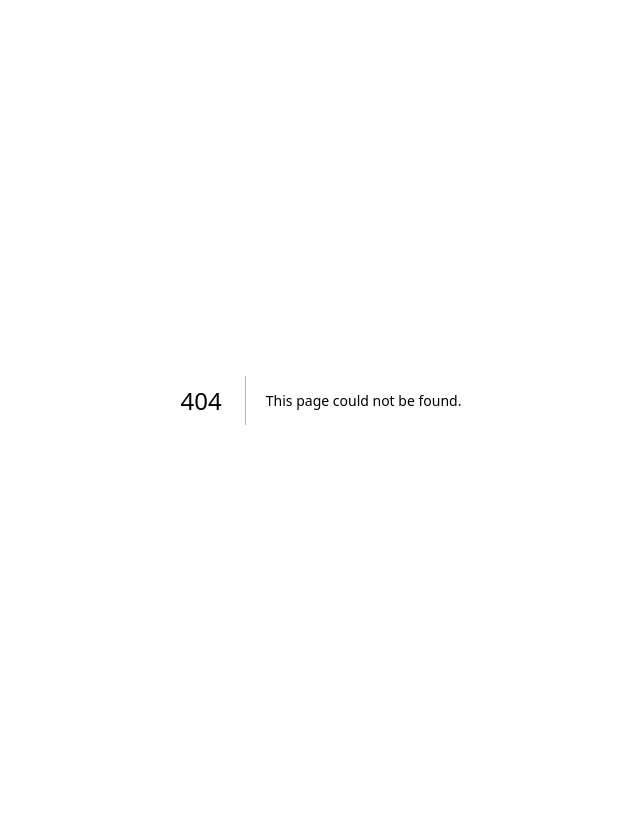
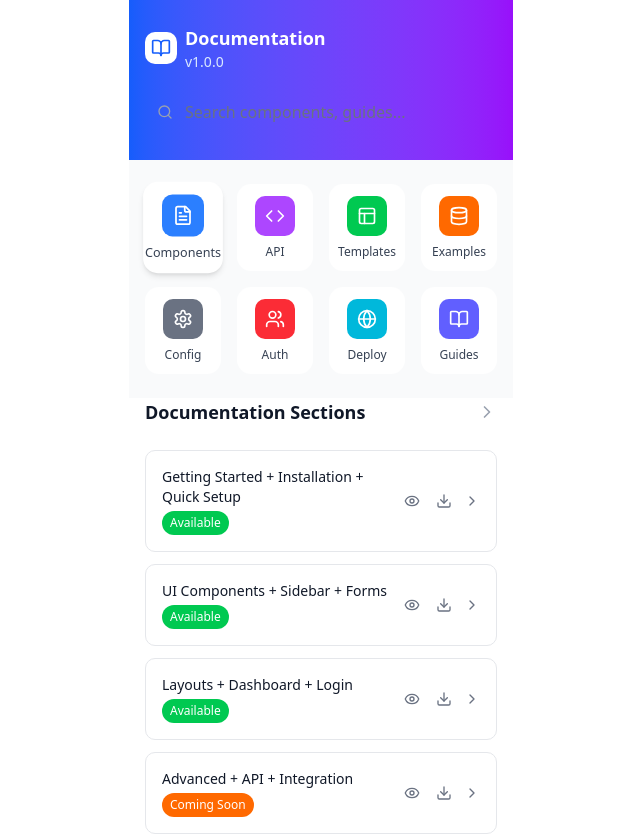
Before and after one commit to informaticadiaz/libreriadecomponentes, a Next.js app: page /comp in a window 1280 px wide. Before the commit this address had no page. Shown: the top 835 px of the page, without its empty margins (319-959 px from the left). Before the commit the page ends 800 px from the top, so only its background shows below. Built offline with nearby package versions, Linux system fonts and the light colour scheme.

Commit message:
feature: new component

```diff
--- /dev/null
+++ b/app/(maq)/comp/page.tsx
@@ -0,0 +1,7 @@
+import DocumentationMobileUI from "@/components/maq/DocumentationMobileUI";
+
+export default function page() {
+  return (
+    <DocumentationMobileUI />
+  )
+}
--- /dev/null
+++ b/components/maq/DocumentationMobileUI.tsx
@@ -0,0 +1,254 @@
+"use client";
+import React, { useState } from 'react';
+import {
+  Search,
+  FileText,
+  Code,
+  Layout,
+  Database,
+  Settings,
+  Users,
+  Globe,
+  BookOpen,
+  ChevronDown,
+  ChevronRight,
+  Eye,
+  Download,
+  LucideIcon
+} from 'lucide-react';
+
+interface QuickAction {
+  icon: LucideIcon;
+  label: string;
+  key: TabKey;
+  color: string;
+}
+
+interface DocumentSection {
+  id: string;
+  title: string;
+  status: 'available' | 'coming-soon' | 'beta';
+  statusColor: string;
+  items: string[];
+}
+
+interface ExpandedSections {
+  [key: string]: boolean;
+}
+
+type TabKey = 'components' | 'api' | 'templates' | 'examples' | 'config' | 'auth' | 'deploy' | 'guides';
+
+interface DocumentationMobileUIProps {
+  className?: string;
+}
+
+const DocumentationMobileUI: React.FC<DocumentationMobileUIProps> = ({ className = '' }) => {
+  const [expandedSections, setExpandedSections] = useState<ExpandedSections>({});
+  const [activeTab, setActiveTab] = useState<TabKey>('components');
+
+  const toggleSection = (sectionId: string): void => {
+    setExpandedSections(prev => ({
+      ...prev,
+      [sectionId]: !prev[sectionId]
+    }));
+  };
+
+  const handleTabClick = (tabKey: TabKey): void => {
+    setActiveTab(tabKey);
+  };
+
+  const quickActions: QuickAction[] = [
+    { icon: FileText, label: 'Components', key: 'components' as const, color: 'bg-blue-500' },
+    { icon: Code, label: 'API', key: 'api' as const, color: 'bg-purple-500' },
+    { icon: Layout, label: 'Templates', key: 'templates' as const, color: 'bg-green-500' },
+    { icon: Database, label: 'Examples', key: 'examples' as const, color: 'bg-orange-500' },
+    { icon: Settings, label: 'Config', key: 'config' as const, color: 'bg-gray-500' },
+    { icon: Users, label: 'Auth', key: 'auth' as const, color: 'bg-red-500' },
+    { icon: Globe, label: 'Deploy', key: 'deploy' as const, color: 'bg-cyan-500' },
+    { icon: BookOpen, label: 'Guides', key: 'guides' as const, color: 'bg-indigo-500' }
+  ];
+
+  const documentSections: DocumentSection[] = [
+    {
+      id: 'getting-started',
+      title: 'Getting Started + Installation + Quick Setup',
+      status: 'available',
+      statusColor: 'bg-green-500',
+      items: ['Installation', 'Project Structure', 'First Component']
+    },
+    {
+      id: 'components',
+      title: 'UI Components + Sidebar + Forms',
+      status: 'available',
+      statusColor: 'bg-green-500',
+      items: ['Sidebar', 'Forms', 'Cards', 'Buttons']
+    },
+    {
+      id: 'layouts',
+      title: 'Layouts + Dashboard + Login',
+      status: 'available',
+      statusColor: 'bg-green-500',
+      items: ['Dashboard Layout', 'Login Forms', 'Page Templates']
+    },
+    {
+      id: 'advanced',
+      title: 'Advanced + API + Integration',
+      status: 'coming-soon',
+      statusColor: 'bg-orange-500',
+      items: ['API Reference', 'Custom Hooks', 'Integrations']
+    },
+    {
+      id: 'examples',
+      title: 'Examples + Templates + Demos',
+      status: 'beta',
+      statusColor: 'bg-blue-500',
+      items: ['Demo Projects', 'Code Examples', 'Best Practices']
+    }
+  ];
+
+  return (
+    <div className={`max-w-sm mx-auto bg-white min-h-screen ${className}`}>
+      {/* Header */}
+      <div className="relative">
+        <div className="bg-gradient-to-r from-blue-600 to-purple-600 px-4 py-6 text-white">
+          <div className="flex items-center justify-between mb-4">
+            <div className="flex items-center space-x-2">
+              <div className="w-8 h-8 bg-white rounded-lg flex items-center justify-center">
+                <BookOpen className="w-5 h-5 text-blue-600" />
+              </div>
+              <div>
+                <h1 className="font-bold text-lg">Documentation</h1>
+                <p className="text-blue-100 text-sm">v1.0.0</p>
+              </div>
+            </div>
+          </div>
+
+          {/* Search Bar */}
+          <div className="relative">
+            <Search className="absolute left-3 top-1/2 transform -translate-y-1/2 text-gray-400 w-4 h-4" />
+            <input
+              type="text"
+              placeholder="Search components, guides..."
+              className="w-full pl-10 pr-4 py-3 rounded-lg text-gray-900 placeholder-gray-500 focus:outline-none focus:ring-2 focus:ring-white"
+            />
+          </div>
+        </div>
+      </div>
+
+      {/* Quick Actions Grid */}
+      <div className="px-4 py-6 bg-gray-50">
+        <div className="grid grid-cols-4 gap-4">
+          {quickActions.map((action: QuickAction) => (
+            <button
+              key={action.key}
+              onClick={() => handleTabClick(action.key)}
+              className={`flex flex-col items-center p-3 rounded-xl transition-all ${
+                activeTab === action.key
+                  ? 'bg-white shadow-md scale-105'
+                  : 'bg-white hover:shadow-sm'
+              }`}
+            >
+              <div className={`w-10 h-10 ${action.color} rounded-lg flex items-center justify-center mb-2`}>
+                <action.icon className="w-5 h-5 text-white" />
+              </div>
+              <span className="text-xs font-medium text-gray-700 text-center leading-tight">
+                {action.label}
+              </span>
+            </button>
+          ))}
+        </div>
+      </div>
+
+      {/* Featured Section */}
+      <div className="px-4 mb-6">
+        <div className="flex items-center justify-between mb-3">
+          <h2 className="text-lg font-semibold text-gray-900">Documentation Sections</h2>
+          <ChevronRight className="w-5 h-5 text-gray-400" />
+        </div>
+      </div>
+
+      {/* Document Sections List */}
+      <div className="px-4 space-y-3">
+        {documentSections.map((section: DocumentSection) => (
+          <div key={section.id} className="bg-white rounded-lg border border-gray-200 overflow-hidden">
+            <div
+              className="w-full px-4 py-4 flex items-center justify-between hover:bg-gray-50 transition-colors cursor-pointer"
+              onClick={() => toggleSection(section.id)}
+            >
+              <div className="flex-1 text-left">
+                <h3 className="font-medium text-gray-900 text-sm mb-1">
+                  {section.title}
+                </h3>
+                <div className="flex items-center space-x-2">
+                  <span className={`inline-flex items-center px-2 py-1 rounded-full text-xs font-medium text-white ${section.statusColor}`}>
+                    {section.status === 'available' && 'Available'}
+                    {section.status === 'coming-soon' && 'Coming Soon'}
+                    {section.status === 'beta' && 'Beta'}
+                  </span>
+                </div>
+              </div>
+              <div className="flex items-center space-x-2">
+                <button
+                  className="p-1 hover:bg-gray-100 rounded"
+                  onClick={(e) => {
+                    e.stopPropagation();
+                    // Handle view action
+                  }}
+                >
+                  <Eye className="w-4 h-4 text-gray-500" />
+                </button>
+                <button
+                  className="p-1 hover:bg-gray-100 rounded"
+                  onClick={(e) => {
+                    e.stopPropagation();
+                    // Handle download action
+                  }}
+                >
+                  <Download className="w-4 h-4 text-gray-500" />
+                </button>
+                <div className="pointer-events-none">
+                  {expandedSections[section.id] ? (
+                    <ChevronDown className="w-4 h-4 text-gray-500" />
+                  ) : (
+                    <ChevronRight className="w-4 h-4 text-gray-500" />
+                  )}
+                </div>
+              </div>
+            </div>
+
+            {expandedSections[section.id] && (
+              <div className="border-t border-gray-100 px-4 py-3 bg-gray-50">
+                <div className="space-y-2">
+                  {section.items.map((item: string, index: number) => (
+                    <div key={index} className="flex items-center justify-between py-2">
+                      <span className="text-sm text-gray-600">{item}</span>
+                      <button className="text-blue-600 text-sm font-medium hover:text-blue-700">
+                        View
+                      </button>
+                    </div>
+                  ))}
+                </div>
+              </div>
+            )}
+          </div>
+        ))}
+      </div>
+
+      {/* Bottom Actions */}
+      <div className="px-4 py-6 mt-8">
+        <div className="grid grid-cols-2 gap-3">
+          <button className="bg-blue-600 text-white py-3 px-4 rounded-lg font-medium flex items-center justify-center space-x-2 hover:bg-blue-700 transition-colors">
+            <BookOpen className="w-4 h-4" />
+            <span>View Docs</span>
+          </button>
+          <button className="border border-gray-300 text-gray-700 py-3 px-4 rounded-lg font-medium flex items-center justify-center space-x-2 hover:bg-gray-50 transition-colors">
+            <Download className="w-4 h-4" />
+            <span>Download</span>
+          </button>
+        </div>
+      </div>
+    </div>
+  );
+};
+
+export default DocumentationMobileUI;
```
